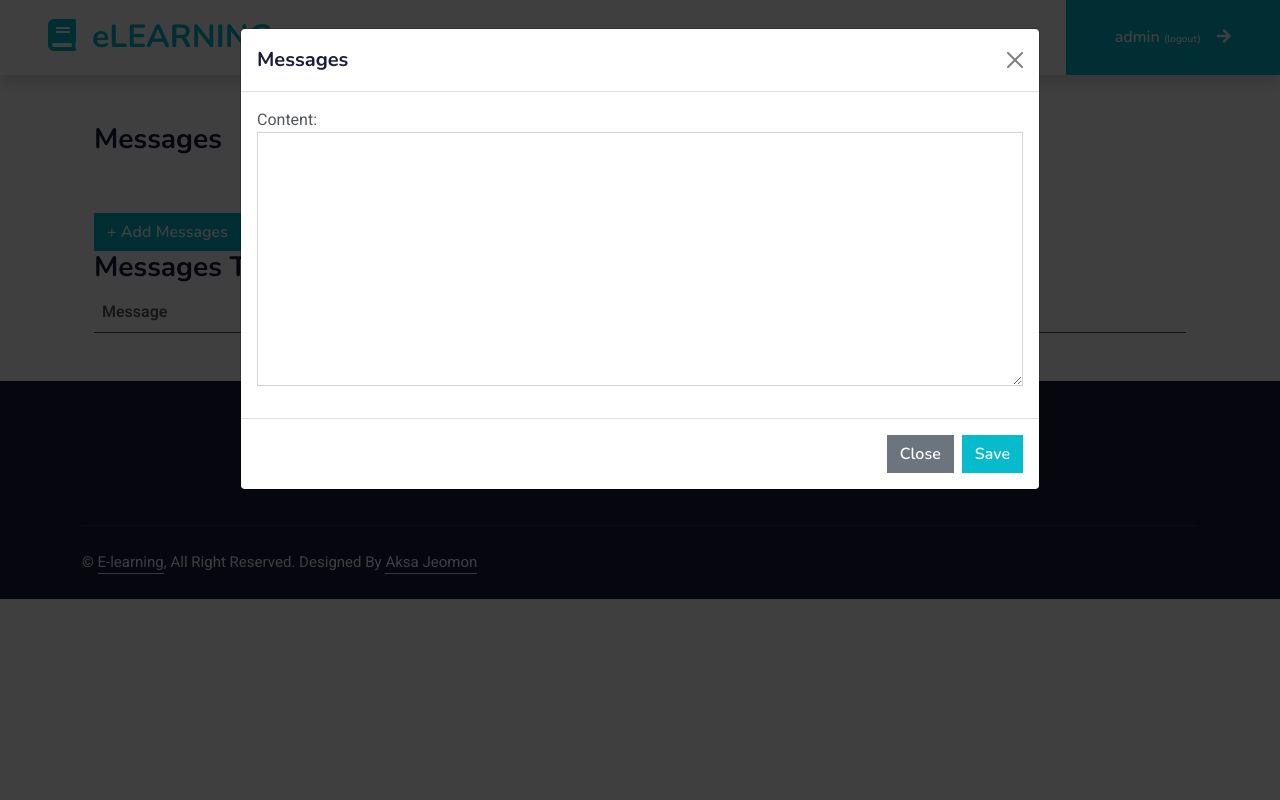
After one commit to pramodthundathil/elearning, a Django app: page /messages_teacher in a window 1280 px wide, after a click on "+ Add Messages". The commit adds this page. Run offline with Django 5.2, Linux system fonts and the light colour scheme; a user stored in the database is signed in; data comes from the database, SQL or seed files in the repository; both versions use the stored data as it was after the commit; lists and menus that the app fills with data are empty; some libraries are stand-ins or nearby versions.

Commit message:
message update

```diff
--- a/home/forms.py
+++ b/home/forms.py
@@ -1,7 +1,7 @@
 from django.contrib.auth.forms import UserCreationForm, UserChangeForm
 from django.contrib.auth.models import User
 from django.forms import TextInput,PasswordInput, ModelForm
-from .models import Student
+from .models import Student, MessageStudent
 from django import forms
 from django.contrib.auth.hashers import make_password
 
@@ -52,3 +52,16 @@ class StudentForm(forms.ModelForm):
             'student_roll': forms.TextInput(attrs={'class': 'form-control', 'id': 'student_roll'}),
             'student_dob': forms.DateInput(attrs={'class': 'form-control', 'id': 'student_dob', 'type': 'date'}),
         }
+
+class MessageForm(ModelForm):
+    class Meta:
+        model = MessageStudent
+        fields = ["content"]
+
+        widgets = {
+
+
+            'content': forms.Textarea(attrs={'class': 'form-control', 'id': 'content'}),
+
+
+        }
--- a/home/models.py
+++ b/home/models.py
@@ -32,3 +32,9 @@ class Teacher(models.Model):
     teacher_qualification = models.CharField(max_length=100)
     teacher_experience = models.CharField(max_length=100)
     verified = models.BooleanField(default=False)
+
+
+class MessageStudent(models.Model):
+  user = models.ForeignKey(User, on_delete=models.CASCADE, related_name='messages')
+  content = models.TextField()
+  timestamp = models.DateTimeField(auto_now_add=True)
--- a/home/urls.py
+++ b/home/urls.py
@@ -21,6 +21,8 @@ urlpatterns = [
     path("delete_student/<int:id>",views.delete_student,name="delete_student"),
     # path("delete_teacher/<int:id>",views.delete_teacher,name="delete_teacher"),
     path("verified_users/<int:pk>",views.verified_users,name="verified_users"),
-
+    path("messages_teacher",views.messages_teacher,name="messages_teacher"),
+    path("messages_student",views.messages_student,name="messages_student"),
+    path("delete_message/<int:pk>",views.delete_message,name="delete_message"),
 
     ]
--- a/home/views.py
+++ b/home/views.py
@@ -1,11 +1,11 @@
 from django.shortcuts import render, redirect
-from .forms import UserAddForm, StudentForm, UserUpdateForm
+from .forms import UserAddForm, StudentForm, UserUpdateForm, MessageForm
 from django.contrib import messages
 from django.contrib.auth import authenticate, login, logout
 from .decorators import admin_only, unauthenticated_user, allowed_users, student_user_check
 from django.contrib.auth.models import User, Group
 from django.contrib.auth.decorators import login_required
-from .models import Student
+from .models import Student, MessageStudent
 
 # Create your views here.
 
@@ -213,3 +213,30 @@ def verified_users(request,pk):
     users.student.save()
     messages.success(request, "User Verified Successfully")
     return redirect("student_details")
+
+
+def messages_teacher(request):
+    form = MessageForm()
+    messages_teacher = MessageStudent.objects.filter(user=request.user)
+    if request.method == "POST":
+        form = MessageForm(request.POST)
+        if form.is_valid():
+            mess = form.save(commit=False)
+            mess.user = request.user
+            mess.save()
+            messages.info(request, "Message sent successfully")
+            return redirect('messages_teacher')
+
+    context = {"form": form, "messages_teacher": messages_teacher}
+    return render(request,"teacher/messages_teacher.html",context)
+
+
+def delete_message(request, pk):
+    MessageStudent.objects.get(id=pk).delete()
+    messages.success(request, "Message deleted successfully")
+    return redirect("messages_teacher")
+
+
+def messages_student(request):
+    messages_student = MessageStudent.objects.all()
+    return render(request,"messages_student.html", {"messages_student": messages_student})
--- a/templates/index.html
+++ b/templates/index.html
@@ -55,6 +55,7 @@
                 <a href="{%url 'HomePage' %}" class="nav-item nav-link active">Home</a>
                 <a href="{%url 'HomePage' %}#about" class="nav-item nav-link">About</a>
                 <a href="{%url 'course' %}" class="nav-item nav-link">Courses</a>
+                <a href="{%url 'messages_student' %}" class="nav-item nav-link">Messages</a>
             {% if request.user.is_authenticated %}
 
                 <div class="nav-item dropdown">
--- /dev/null
+++ b/templates/teacher/messages_teacher.html
@@ -0,0 +1,65 @@
+{% extends 'teacher_index.html'%}
+{% block content %}
+<script src="https://cdn.jsdelivr.net/npm/bootstrap@5.0.2/dist/js/bootstrap.bundle.min.js"
+    integrity="sha384-MrcW6ZMFYlzcLA8Nl+NtUVF0sA7MsXsP1UyJoMp4YLEuNSfAP+JcXn/tWtIaxVXM"
+    crossorigin="anonymous"></script>
+<div class="container mt-5">
+
+    {% for message in messages %}
+    <div class="alert alert-{{ message.tags }} text-center">{{ message }}</div>
+    {% endfor %}
+
+    <div class="container">
+        <h3>Messages</h3>
+        <br><br>
+        <button class="btn btn-primary" data-bs-toggle="modal" data-bs-target="#exampleModal"> + Add Messages</button>
+
+        <div class="modal fade" id="exampleModal" tabindex="-1" aria-labelledby="exampleModalLabel" aria-hidden="true">
+            <div class="modal-dialog modal-lg">
+                <div class="modal-content">
+                    <div class="modal-header">
+                        <h5 class="modal-title" id="exampleModalLabel">Messages</h5>
+                        <button type="button" class="btn-close" data-bs-dismiss="modal" aria-label="Close"></button>
+                    </div>
+                    <div class="modal-body">
+                        <form method="POST" enctype="multipart/form-data">
+                            {% csrf_token %}
+
+                            {{form.as_p}}
+
+
+                    </div>
+                    <div class="modal-footer">
+                        <button type="button" class="btn btn-secondary" data-bs-dismiss="modal">Close</button>
+                        <button type="submit" class="btn btn-primary">Save</button>
+                        </form>
+
+                    </div>
+                </div>
+            </div>
+        </div>
+
+         <h3>Messages To Students</h3>
+
+         <table class="table table-striped">
+            <thead>
+                <tr>
+                    <th>Message</th>
+                    <th>Date</th>
+                    <th>Action</th>
+                </tr>
+            </thead>
+            <tbody>
+                {% for i in messages_teacher %}
+                <tr>
+                    <td>{{i.content}}</td>
+                    <td>{{i.timestamp}}</td>
+                    <td><a href="{%url 'delete_message' i.id %}" onclick="return confirm('Are you Sure want to delete ?')" class="btn btn-outline-danger btn-sm">delete</a></td>
+                </tr>
+                {% endfor %}
+            </tbody>
+        </table>
+
+    </div>
+</div>
+    {% endblock %}
--- a/templates/teacher_index.html
+++ b/templates/teacher_index.html
@@ -15,7 +15,9 @@
     <!-- Google Web Fonts -->
     <link rel="preconnect" href="https://fonts.googleapis.com">
     <link rel="preconnect" href="https://fonts.gstatic.com" crossorigin>
-    <link href="https://fonts.googleapis.com/css2?family=Heebo:wght@400;500;600&family=Nunito:wght@600;700;800&display=swap" rel="stylesheet">
+    <link
+        href="https://fonts.googleapis.com/css2?family=Heebo:wght@400;500;600&family=Nunito:wght@600;700;800&display=swap"
+        rel="stylesheet">
     <link rel="stylesheet" href="https://cdn.jsdelivr.net/npm/bootstrap-icons@1.11.3/font/bootstrap-icons.min.css">
     <!-- Icon Font Stylesheet -->
     <link href="https://cdnjs.cloudflare.com/ajax/libs/font-awesome/5.10.0/css/all.min.css" rel="stylesheet">
@@ -34,7 +36,8 @@
 
 <body>
     <!-- Spinner Start -->
-    <div id="spinner" class="show bg-white position-fixed translate-middle w-100 vh-100 top-50 start-50 d-flex align-items-center justify-content-center">
+    <div id="spinner"
+        class="show bg-white position-fixed translate-middle w-100 vh-100 top-50 start-50 d-flex align-items-center justify-content-center">
         <div class="spinner-border text-primary" style="width: 3rem; height: 3rem;" role="status">
             <span class="sr-only">Loading...</span>
         </div>
@@ -54,8 +57,8 @@
             <div class="navbar-nav ms-auto p-4 p-lg-0">
                 <a href="{%url 'HomePage' %}" class="nav-item nav-link active">Home</a>
                 <a href="{%url 'HomePage' %}#about" class="nav-item nav-link">About</a>
-            {% if request.user.is_authenticated %}
-                    <a href="{%url 'my_course' %}" class="nav-item nav-link">Courses</a>
+                {% if request.user.is_authenticated %}
+                <a href="{%url 'my_course' %}" class="nav-item nav-link">Courses</a>
 
                 <!-- <div class="nav-item dropdown">
                     <a href="#" class="nav-link dropdown-toggle" data-bs-toggle="dropdown">Essentials </a>
@@ -65,26 +68,28 @@
 
                     </div>
                 </div> -->
-                <a href="contact.html" class="nav-item nav-link">Messages</a>
-            {% endif %}
+                <a href="{%url 'messages_teacher' %}" class="nav-item nav-link">Messages</a>
+                {% endif %}
             </div>
             {% if request.user.is_authenticated %}
-            <a href="{%url 'SignOut' %}" class="btn btn-primary py-4 px-lg-5 d-none d-lg-block">{{request.user}} <small style="font-size: x-small;">(logout)</small><i class="fa fa-arrow-right ms-3"></i></a>
+            <a href="{%url 'SignOut' %}" class="btn btn-primary py-4 px-lg-5 d-none d-lg-block">{{request.user}} <small
+                    style="font-size: x-small;">(logout)</small><i class="fa fa-arrow-right ms-3"></i></a>
 
             {% else %}
-            <a href="{%url 'SignIn' %}" class="btn btn-primary py-4 px-lg-5 d-none d-lg-block">Account<i class="fa fa-arrow-right ms-3"></i></a>
+            <a href="{%url 'SignIn' %}" class="btn btn-primary py-4 px-lg-5 d-none d-lg-block">Account<i
+                    class="fa fa-arrow-right ms-3"></i></a>
             {% endif %}
         </div>
     </nav>
     <!-- Navbar End -->
 
-{% block content %}
+    {% block content %}
 
 
 
 
 
-{% endblock %}
+    {% endblock %}
     <!-- Footer Start -->
     <div class="container-fluid bg-dark text-light footer pt-5 mt-5 wow fadeIn" data-wow-delay="0.1s">
         <div class="container py-5">
```
Also changed, not shown: templates/messages_student.html (added, +24 -0 lines), templates/teacher_details.html (added, +84 -0 lines), db.sqlite3, home/migrations/0004_messagestudent.py (added).
